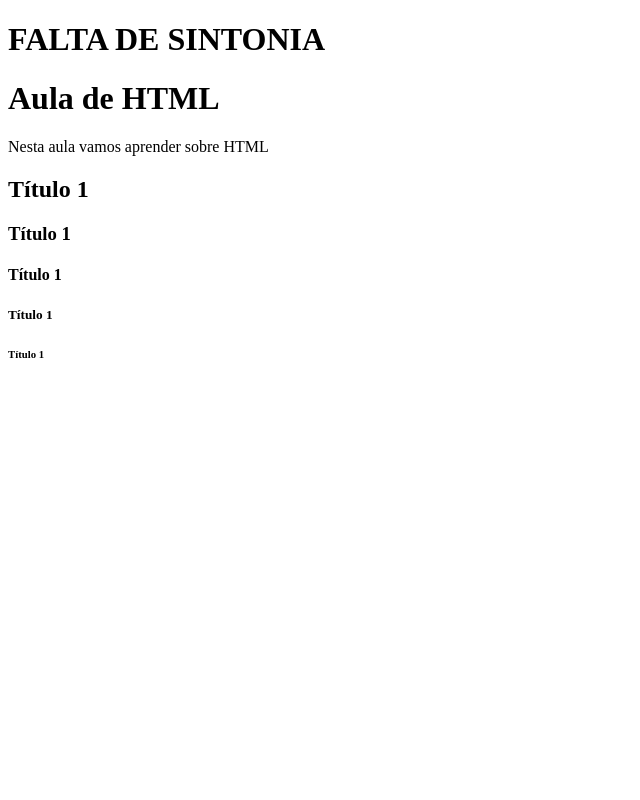
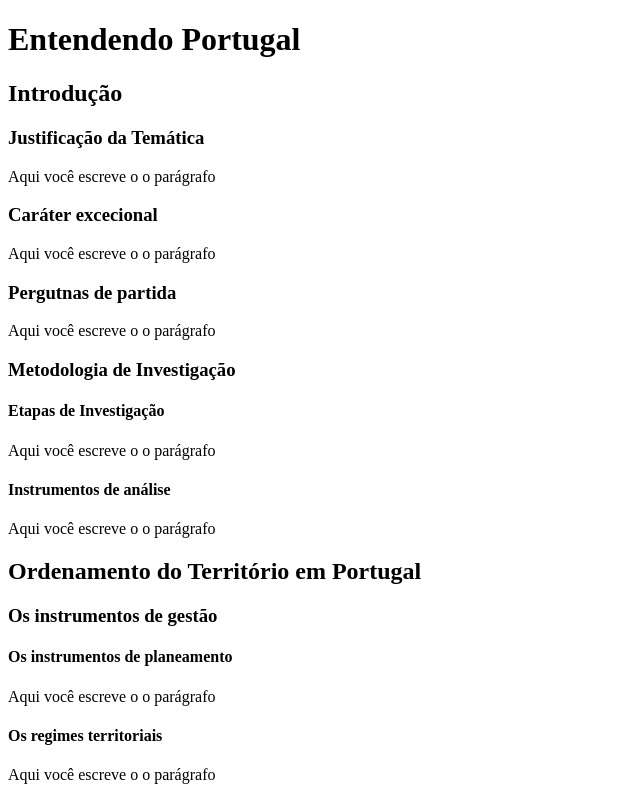
Before and after one commit to adalberto8648/aula-html, a plain HTML site: page index.html in a window 1280 px wide. Shown: the whole page, without its empty margins (0-640 px from the left). Drawn offline with Linux system fonts and the light colour scheme.

Commit message:
Update index.html

```diff
--- a/index.html
+++ b/index.html
@@ -9,17 +9,29 @@
     <title>Meu primeiro site</title>
 </head>
 <body>
-    <h1>FALTA DE SINTONIA</h1>
+    <h1>Entendendo Portugal</h1>
+    <h2>Introdução</h2>
+    <h3>Justificação da Temática</h3>
+    <p>Aqui você escreve o o parágrafo</p>
+    <h3>Caráter excecional</h3>
+    <p>Aqui você escreve o o parágrafo</p>
+    <h3>Pergutnas de partida</h3>
+    <p>Aqui você escreve o o parágrafo</p>
+    <h3>Metodologia de Investigação</h3>
+    <h4>Etapas de Investigação</h4>
+    <p>Aqui você escreve o o parágrafo</p>
+    <h4>Instrumentos de análise</h4>
+    <p>Aqui você escreve o o parágrafo</p>
+    <h2>Ordenamento do Território em Portugal</h2>
+    <h3>Os instrumentos de gestão</h3>
+    <h4>Os instrumentos de planeamento</h4>
+    <p>Aqui você escreve o o parágrafo</p>
+    <h4>Os regimes territoriais</h4>
+    <p>Aqui você escreve o o parágrafo</p>
 
 
-    <h1>Aula de HTML</h1>
-    <p>Nesta aula vamos aprender sobre HTML</p>
 
-    <h2>Título 1</h2>
-    <h3>Título 1</h3>
-    <h4>Título 1</h4>
-    <h5>Título 1</h5>
-    <h6>Título 1</h6>
+
 
 </body>
 </html>
```
